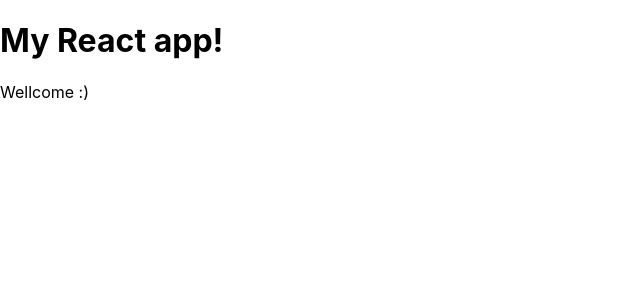
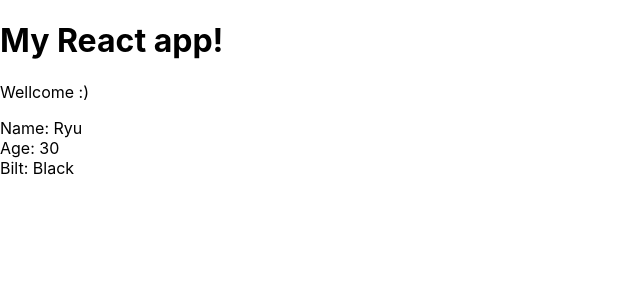
Before and after one commit to murashko/ReactJS, a React (Create React App) app in the folder React-Redux/myapp/: page / in a window 1280 px wide. Shown: the top 300 px of the page, without its empty margins (0-640 px from the left). Built offline with nearby package versions, Linux system fonts and the light colour scheme.

Commit message:
lesson 12

```diff
--- a/React-Redux/myapp/src/App.js
+++ b/React-Redux/myapp/src/App.js
@@ -1,10 +1,12 @@
 import React from 'react';
+import Ninjas from './ninjas';
 
 function App() {
   return (
     <div className="App">
       <h1>My React app!</h1>
 	  <p>Wellcome :)</p>
+	  <Ninjas />
     </div>
   );
 }
--- /dev/null
+++ b/React-Redux/myapp/src/ninjas.js
@@ -0,0 +1,15 @@
+import React, { Component } from 'react';
+
+class Ninjas extends Component {
+	render() {
+		return (
+			<div className="ninja">
+				<div>Name: Ryu</div>
+				<div>Age: 30</div>
+				<div>Bilt: Black</div>
+			</div>
+		);
+	}
+}
+
+export default Ninjas;
```
